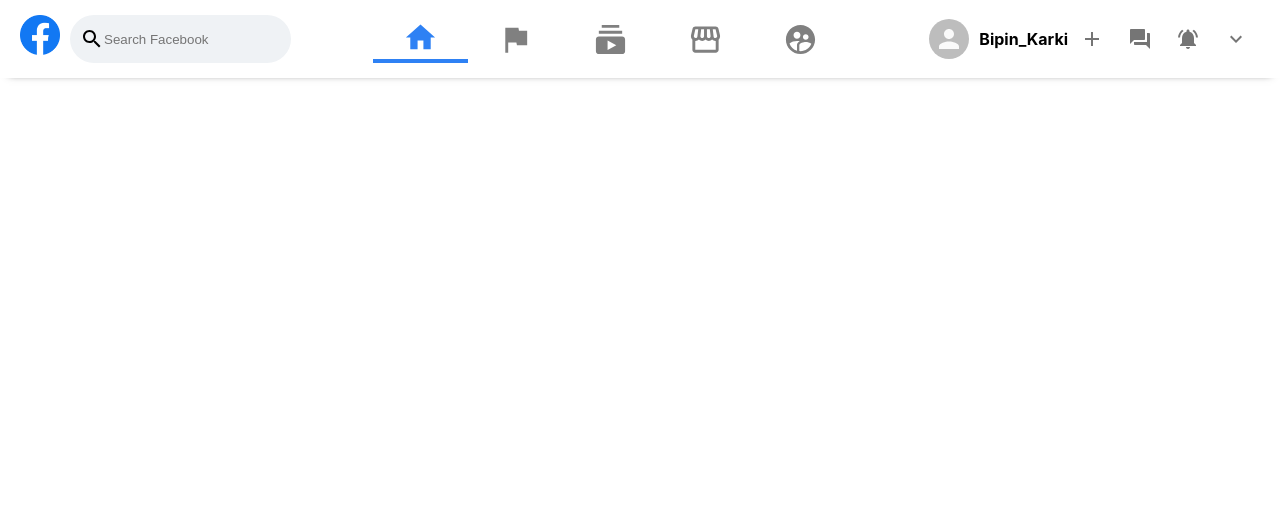
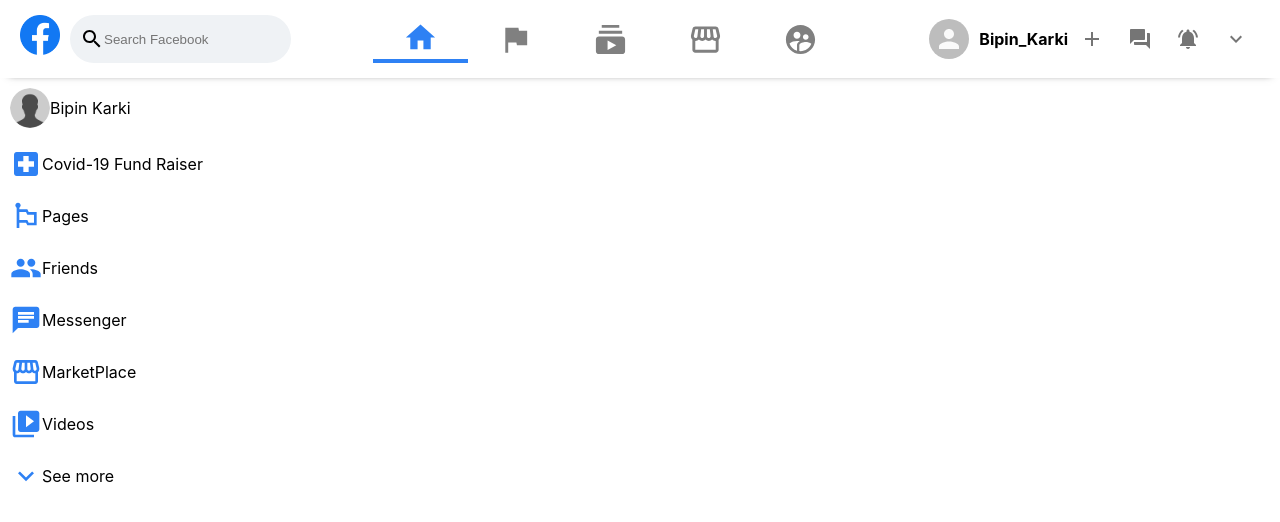
Before and after one commit to bipin21/react-fb-clone, a React (Create React App) app: page / in a window 1280 px wide. Shown: the top 522 px of the page. Built offline with nearby package versions, Linux system fonts and the light colour scheme.

Commit message:
Sidebar component design

```diff
--- a/src/App.js
+++ b/src/App.js
@@ -1,6 +1,7 @@
 import React from 'react';
 import './App.css';
 import Header from './Header';
+import Sidebar from './Sidebar';
 
 function App() {
   return (
@@ -14,8 +15,10 @@
       {/* App body */}
       <div className="app__body">
         {/* sidebar */}
+        <Sidebar />
 
         {/* Feed */}
+
 
         {/* Widget */}
       </div>
--- /dev/null
+++ b/src/Sidebar.js
@@ -0,0 +1,28 @@
+import React from 'react'
+import './Sidebar.css';
+import SidebarRow from './SidebarRow';
+import EmojiFlagsIcon from '@material-ui/icons/EmojiFlags';
+import ChatIcon from '@material-ui/icons/Chat';
+import StorefrontIcon from '@material-ui/icons/Storefront';
+import VideoLibraryIcon from '@material-ui/icons/VideoLibrary';
+import ExpandMoreIcon from '@material-ui/icons/ExpandMore';
+import PeopleIcon from '@material-ui/icons/People';
+import LocalHospitalIcon from '@material-ui/icons/LocalHospital';
+
+function Sidebar() {
+    return (
+        <div className="sidebar">
+            <SidebarRow src="user-demo.png"  title="Bipin Karki" />
+            <SidebarRow src="" Icon={LocalHospitalIcon} title="Covid-19 Fund Raiser" />
+            <SidebarRow src="" Icon={EmojiFlagsIcon} title="Pages" />
+            <SidebarRow src="" Icon={PeopleIcon} title="Friends" />
+            <SidebarRow src="" Icon={ChatIcon} title="Messenger" />
+
+            <SidebarRow src="" Icon={StorefrontIcon} title="MarketPlace" />
+            <SidebarRow src="" Icon={VideoLibraryIcon} title="Videos" />
+            <SidebarRow src="" Icon={ExpandMoreIcon} title="See more" />
+        </div>
+    )
+}
+
+export default Sidebar
--- /dev/null
+++ b/src/SidebarRow.css
@@ -0,0 +1,21 @@
+.sidebarRow{
+display: flex;
+align-items: center;
+padding: 10px;
+cursor: pointer;
+}
+
+.sidebarRow:hover{
+    background-color: lightgray;
+    border-radius: 10px;
+}
+
+.sidebarRow > h4{
+    margin-left: 20px;
+    font-weight: 600;
+}
+
+.sidebarRow > .MuiSvgIcon-root{
+font-size: xx-large;
+color: #2e81f4;
+}
--- /dev/null
+++ b/src/SidebarRow.js
@@ -0,0 +1,15 @@
+import React from 'react'
+import './SidebarRow.css';
+import { Avatar } from '@material-ui/core';
+
+function SidebarRow({src, Icon, title}) {
+    return (
+        <div className="sidebarRow">
+            {src && <Avatar src={src} />}
+            {Icon && <Icon />}
+            <p>{title}</p>
+        </div>
+    )
+}
+
+export default SidebarRow
```
Also changed, not shown: public/user-demo.png (added), src/Sidebar.css (added).
